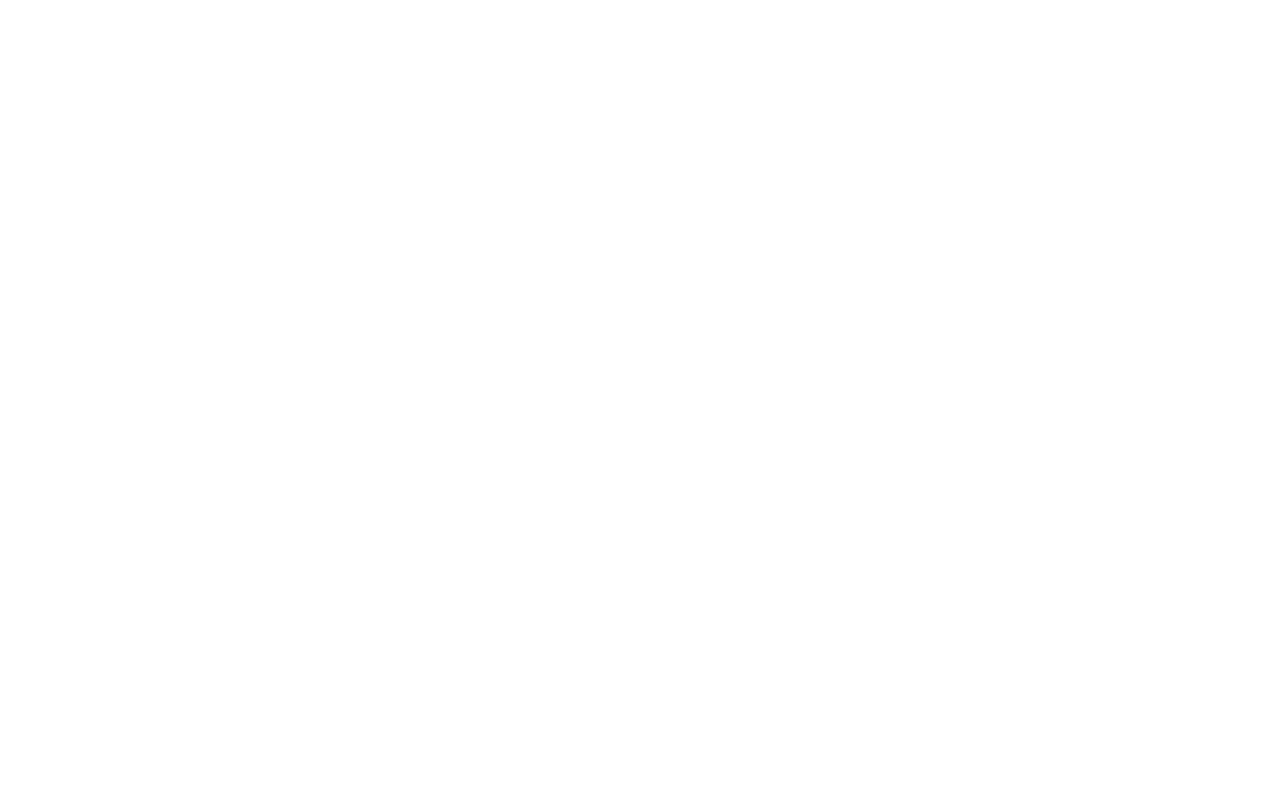
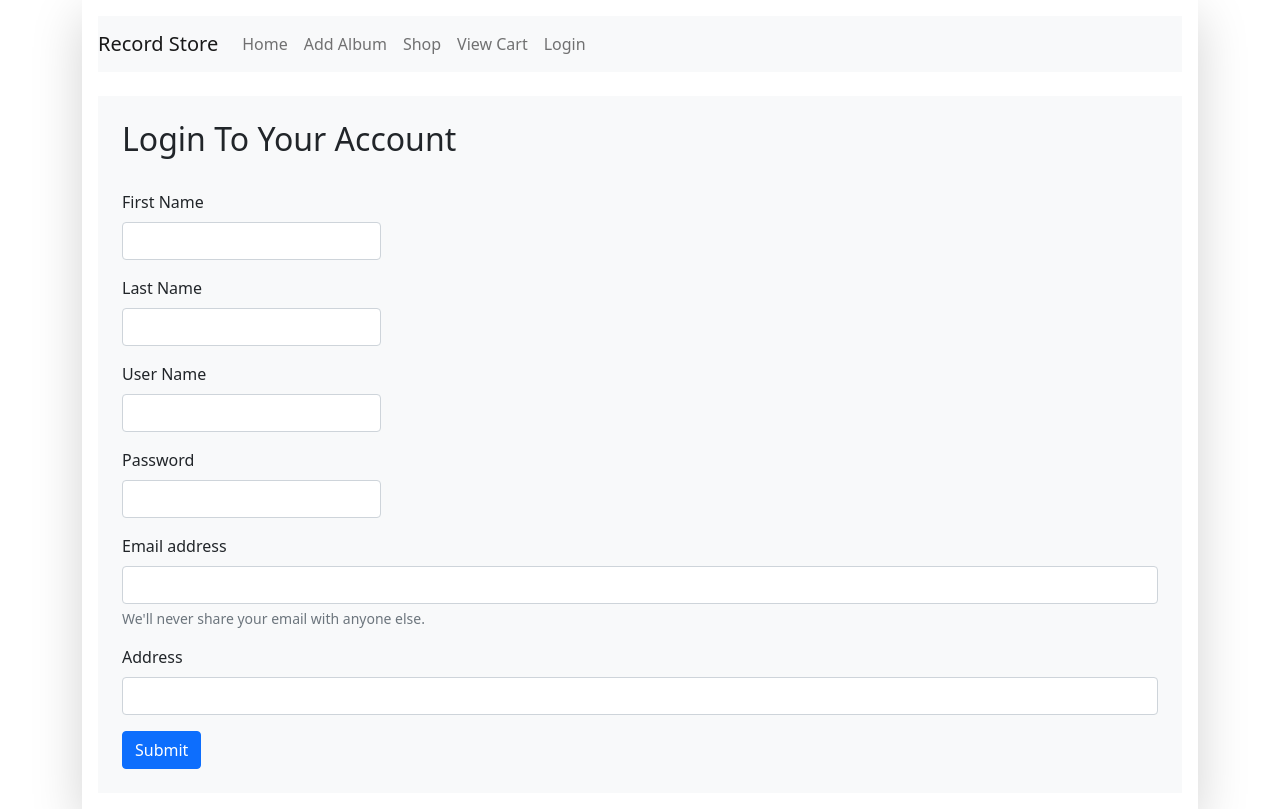
Before and after one commit to simpledimplejohn/record-store-front-end, an Angular app: page /login in a window 1280 px wide. Before the commit this address led to /. Built offline with nearby package versions, Linux system fonts and the light colour scheme.

Commit message:
add user login bare form

```diff
--- a/src/app/app-routing.module.ts
+++ b/src/app/app-routing.module.ts
@@ -4,12 +4,14 @@ import { NgModule } from '@angular/core';
 import { RouterModule, Routes } from '@angular/router';
 import { ShopComponent } from './components/shop/shop.component';
 import { CartComponent } from './components/cart/cart.component';
+import { LoginComponent } from './components/login/login.component';
 
 const routes: Routes = [
   {path : "", component: HomeComponent},
   {path : "addalbum", component: AddalbumComponent},
   {path : "shop", component: ShopComponent},
-  {path : "cart", component: CartComponent}
+  {path : "cart", component: CartComponent},
+  {path : "login", component: LoginComponent}
 ];
 
 @NgModule({
--- a/src/app/app.module.ts
+++ b/src/app/app.module.ts
@@ -8,6 +8,7 @@ import { HomeComponent } from './components/home/home.component';
 import { AddalbumComponent } from './components/addalbum/addalbum.component';
 import { ShopComponent } from './components/shop/shop.component';
 import { CartComponent } from './components/cart/cart.component';
+import { LoginComponent } from './components/login/login.component';
 
 
 @NgModule({
@@ -17,7 +18,8 @@ import { CartComponent } from './components/cart/cart.component';
     HomeComponent,
     AddalbumComponent,
     ShopComponent,
-    CartComponent
+    CartComponent,
+    LoginComponent
   ],
   imports: [
     BrowserModule,
--- /dev/null
+++ b/src/app/components/login/login.component.html
@@ -0,0 +1,38 @@
+<div class="card-body">
+  <app-nav></app-nav>
+  <div class="mt-4 p-4 bg-light" rounded>
+    <h2 >Login To Your Account</h2>
+    <br/>
+    <form>
+      <div class="mb-3 w-25">
+        <label for="firstName" class="form-label">First Name</label>
+        <input type="firstName" class="form-control" id="firstName">
+      </div>
+      <div class="mb-3 w-25">
+        <label for="lastName" class="form-label">Last Name</label>
+        <input type="lastName" class="form-control" id="lastName">
+      </div>
+      <div class="mb-3 w-25">
+        <label for="userName" class="form-label">User Name</label>
+        <input type="userName" class="form-control" id="userName">
+      </div>
+      <div class="mb-3 w-25">
+        <label for="password" class="form-label">Password</label>
+        <input type="password" class="form-control" id="password">
+      </div>
+      <div class="mb-3">
+        <label for="email" class="form-label">Email address</label>
+        <input type="email" class="form-control" id="email" aria-describedby="emailHelp">
+        <div id="emailHelp" class="form-text">We'll never share your email with anyone else.</div>
+      </div>
+      <div class="mb-3">
+        <label for="address" class="form-label">Address</label>
+        <input type="address" class="form-control" id="address">
+      </div>
+
+
+      <button type="submit" class="btn btn-primary">Submit</button>
+    </form>
+
+
+</div>
--- /dev/null
+++ b/src/app/components/login/login.component.ts
@@ -0,0 +1,15 @@
+import { Component, OnInit } from '@angular/core';
+
+@Component({
+  selector: 'app-login',
+  templateUrl: './login.component.html',
+  styleUrls: ['./login.component.css']
+})
+export class LoginComponent implements OnInit {
+
+  constructor() { }
+
+  ngOnInit(): void {
+  }
+
+}
--- a/src/app/components/nav/nav.component.html
+++ b/src/app/components/nav/nav.component.html
@@ -17,6 +17,9 @@
       <li class="nav-item">
         <a class="nav-link" routerLink="/cart">View Cart</a>
       </li>
+      <li class="nav-item">
+        <a class="nav-link" routerLink="/login">Login</a>
+      </li>
     </ul>
   </div>
 </nav>
```
Also changed, not shown: src/app/components/login/login.component.css (added), 1 other file (tests, documents, lock files or other folders).
